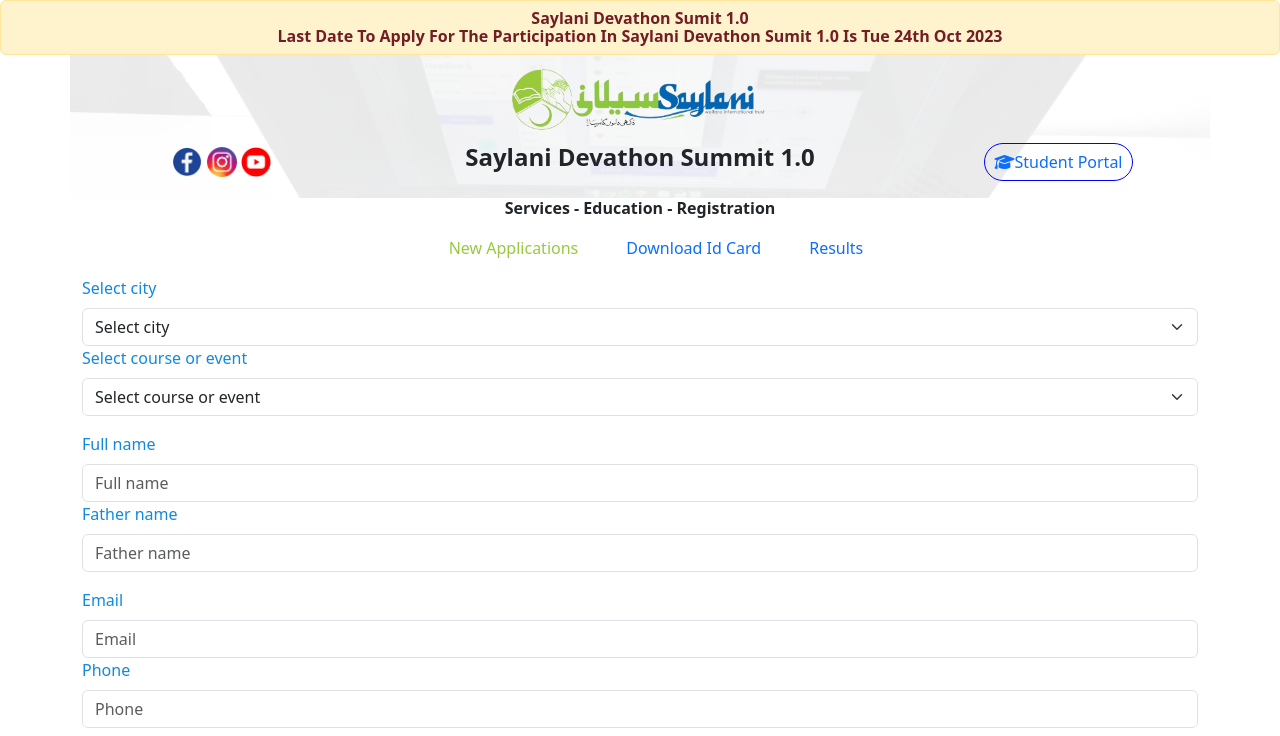
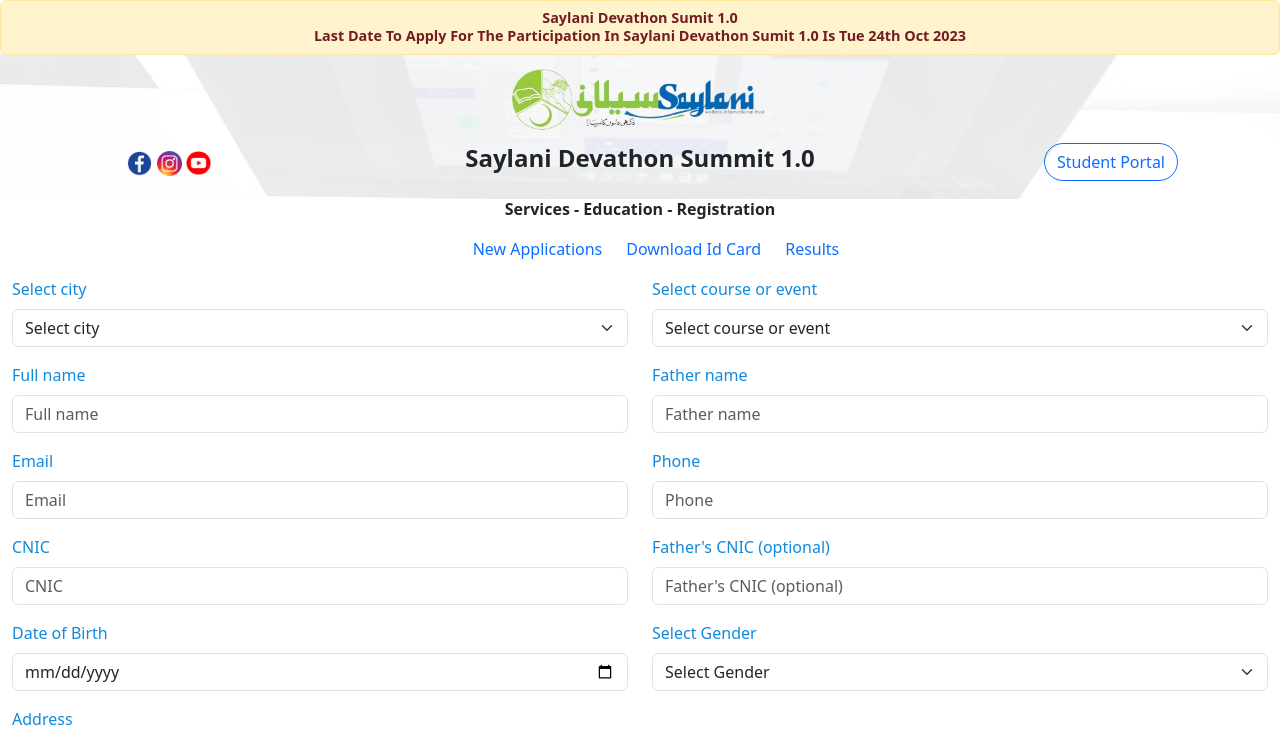
Before and after one commit to M-Munim/SMIT-Task-5-Form, a plain HTML site: page index.html in a window 1280 px wide. Shown: the top 736 px of the page. Drawn offline with nearby package versions, Linux system fonts and the light colour scheme.

Commit message:
corrections

```diff
--- a/index.html
+++ b/index.html
@@ -4,7 +4,7 @@
 <head>
     <meta charset="utf-8">
     <meta name="viewport" content="width=device-width, initial-scale=1">
-    <title>Bootstrap demo</title>
+    <title>Saylani Devathon</title>
     <link href="https://cdn.jsdelivr.net/npm/bootstrap@5.3.2/dist/css/bootstrap.min.css" rel="stylesheet"
         integrity="sha384-T3c6CoIi6uLrA9TneNEoa7RxnatzjcDSCmG1MXxSR1GAsXEV/Dwwykc2MPK8M2HN" crossorigin="anonymous">
     <link rel="stylesheet" href="https://cdnjs.cloudflare.com/ajax/libs/font-awesome/6.4.2/css/all.min.css"
@@ -22,24 +22,24 @@
         </div>
 
         <!--  -->
-        <div class="container top w-100">
+        <div class="container-fluid top w-100">
             <div class="back"></div>
             <div class="top-content">
                 <img class="img-fluid logo d-block" src="static/imgs/logo.png" alt="">
                 <div class="top-content-head">
-                    <div class="container">
+                    <div class="container-fluid">
                         <div class="row d-flex align-items-center">
-                            <div class="col-3 col-lg-3 col-md-3 col-sm-3 head-imgs text-center">
+                            <div class="col-3 col-lg-3-3 col-sm-3 head-imgs text-center">
                                 <a href=""><img class="img-fluid" src="static/imgs/fb logo.png" alt=""></a>
                                 <a href=""><img class="img-fluid" src="static/imgs/insta logo.png" alt=""></a>
                                 <a href=""><img class="img-fluid" src="static/imgs/yt logo.png" alt=""></a>
                             </div>
-                            <div class="col-6 col-lg-6 col-md-6 col-sm-6 text-center fw-bold" id="main-heading">
-                                <h4 class="fw-bold">Saylani Devathon Summit 1.0</h4>
+                            <div class="col-6 col-lg-6 col-md-6 bordertext-center fw-bold" id="main-heading">
+                                <h5 class="fw-bold fs-4 text-center">Saylani Devathon Summit 1.0</h5>
                             </div>
-                            <div class="col-3 col-lg-3 col-md-3 col-sm-3 student-portal text-center">
-                                <a href="/" class="text-decoration-none"><i
-                                        class="fa-solid fa-graduation-cap"></i>Student Portal</a>
+                            <div class="col-3 col-lg-3  student-portal text-center">
+                                <label class="btn btn-outline-primary rounded-pill" for="btn-check-outlined">Student
+                                    Portal</label><br>
                             </div>
                         </div>
                     </div>
@@ -50,21 +50,23 @@
                 <!-- nav -->
                 <nav class="mt-1 fs-6">
                     <ul class="d-flex text-capitalize align-items-center justify-content-center">
-                        <li class="list-unstyled"><a class="text-decoration-none green" href="">new applications</a>
+                        <li class="list-unstyled"><a class="text-decoration-none green" href="/">new applications</a>
                         </li>
-                        <li class="list-unstyled px-5"><a class="text-decoration-none" href="">download id card</a></li>
-                        <li class="list-unstyled"><a class="text-decoration-none" href="">results</a></li>
+                        <li class="list-unstyled px-4"><a class="text-decoration-none"
+                                href="static/idCard.html">download id card</a></li>
+                        <li class="list-unstyled"><a class="text-decoration-none" href="static/Results.html">results</a>
+                        </li>
                     </ul>
                 </nav>
             </div>
         </div>
 
         <!-- form -->
-        <form action="">
-            <div class="container">
+        <div class="container-fluid">
+            <form action="">
                 <div class="row mb-3">
                     <!-- <div class="col-1"></div> -->
-                    <div class="col-6 col-sm-12 col-xs-12">
+                    <div class="col-6">
                         <label for="" class="form-label">Select city</label>
                         <select class="form-select" aria-label="Default select example">
                             <option selected>Select city</option>
@@ -73,7 +75,7 @@
                             <option value="3">Karachi</option>
                         </select>
                     </div>
-                    <div class="col-6 col-sm-12 col-xs-12">
+                    <div class="col-6">
                         <label for="" class="form-label">Select course or event</label>
                         <select class="form-select" aria-label="Default select example">
                             <option selected>Select course or event</option>
@@ -82,30 +84,27 @@
                             <option value="3">Artificial Intelligence</option>
                         </select>
                     </div>
-                    <!-- <div class="col-1"></div> -->
+                </div>
+
+                <div class="row mb-3">
+
+                    <div class="col-6">
+                        <label for="" class="form-label">Full name</label>
+                        <input type="text" class="form-control" id="" placeholder="Full name">
+                    </div>
+                    <div class="col-6">
+                        <label for="" class="form-label">Father name</label>
+                        <input type="text" class="form-control" id="" placeholder="Father name">
+                    </div>
                 </div>
 
                 <div class="row mb-3">
                     <!-- <div class="col-1"></div> -->
-                    <div class="col-6 col-sm-12 col-xs-12">
-                        <label for="" class="form-label">Full name</label>
-                        <input type="text" class="form-control" id="" placeholder="Full name">
-                    </div>
-                    <div class="col-6 col-sm-12 col-xs-12">
-                        <label for="" class="form-label">Father name</label>
-                        <input type="text" class="form-control" id="" placeholder="Father name">
-                    </div>
-
-                    <!-- <div class="col-1"></div> -->
-                </div>
-
-                <div class="row mb-3">
-                    <!-- <div class="col-1"></div> -->
-                    <div class="col-6 col-sm-12 col-xs-12">
+                    <div class="col-6">
                         <label for="" class="form-label">Email</label>
                         <input type="email" class="form-control" id="" placeholder="Email">
                     </div>
-                    <div class="col-6 col-sm-12 col-xs-12">
+                    <div class="col-6">
                         <label for="" class="form-label">Phone</label>
                         <input type="number" class="form-control" id="" placeholder="Phone">
                     </div>
@@ -114,11 +113,11 @@
 
                 <div class="row mb-3">
                     <!-- <div class="col-1"></div> -->
-                    <div class="col-6 col-sm-12 col-xs-12">
+                    <div class="col-6  ">
                         <label for="" class="form-label">CNIC</label>
                         <input type="number" class="form-control" id="" placeholder="CNIC">
                     </div>
-                    <div class="col-6 col-sm-12 col-xs-12">
+                    <div class="col-6  ">
                         <label for="" class="form-label">Father's CNIC (optional)</label>
                         <input type="number" class="form-control" id="" placeholder="Father's CNIC (optional)">
                     </div>
@@ -127,11 +126,11 @@
 
                 <div class="row mb-3">
                     <!-- <div class="col-1"></div> -->
-                    <div class="col-6 col-sm-12">
+                    <div class="col-6 ">
                         <label for="" class="form-label">Date of Birth</label>
                         <input type="date" class="form-control" id="" placeholder="Father's CNIC (optional)">
                     </div>
-                    <div class="col-6 col-sm-12">
+                    <div class="col-6 ">
                         <label for="" class="form-label">Select Gender</label>
                         <select class="form-select" aria-label="Default select example">
                             <option selected>Select Gender</option>
@@ -223,8 +222,8 @@
                     </div>
                     <!-- <div class="col-1"></div> -->
                 </div>
-            </div>
-        </form>
+            </form>
+        </div>
     </div>
 
 
--- a/static/style.css
+++ b/static/style.css
@@ -7,6 +7,7 @@ label {
 }
 
 #alert p {
+    font-size: .9rem;
     line-height: 2px;
     font-weight: 600;
     color: #721c24 !important;
@@ -26,6 +27,8 @@ label {
     height: 65%;
     background-image: url("/static/imgs/img1.jpeg");
     background-size: cover;
+    background-position: center;
+    background-repeat: no-repeat;
     opacity: .1;
     z-index: -1;
 }
@@ -41,16 +44,10 @@ label {
 }
 
 .top-content-head .head-imgs img {
-    width: 30px;
+    width: 25px;
 }
 
-.top-content-head .student-portal a {
-    border: 1px solid blue;
-    padding: 7px 10px;
-    border-radius: 20px;
-}
-
-nav ul li .green {
+nav ul a:active {
     color: #99c940;
 }
 
@@ -97,11 +94,9 @@ nav ul li .green {
 /* Style the container for the image upload */
 .image-upload {
     display: inline-block;
-    /* text-align: center; */
-    /* Center align the label */
 }
 
-
+/*
 @media screen and (max-width: 768px) {
     #alert {
         font-size: 12px;
@@ -133,7 +128,4 @@ nav ul li .green {
         font-size: 8px;
         max-height: 50px;
     }
-
-
-
-}
+} */
```
Also changed, not shown: static/Results.html (added, +90 -0 lines), static/idCard.html (added, +89 -0 lines), WhatsApp Image 2023-10-31 at 7.21.17 PM.jpeg (deleted), WhatsApp Image 2023-10-31 at 7.21.18 PM (1).jpeg (deleted), WhatsApp Image 2023-10-31 at 7.21.18 PM.jpeg (deleted).
